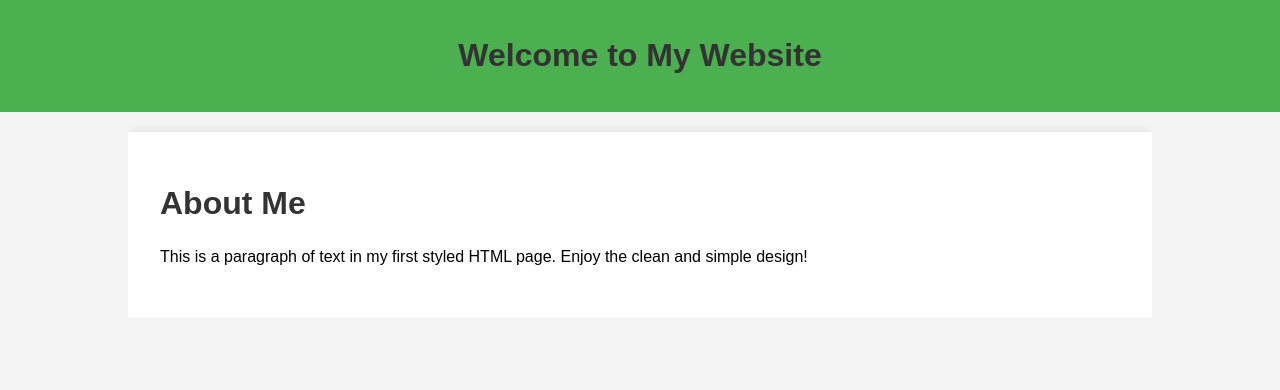
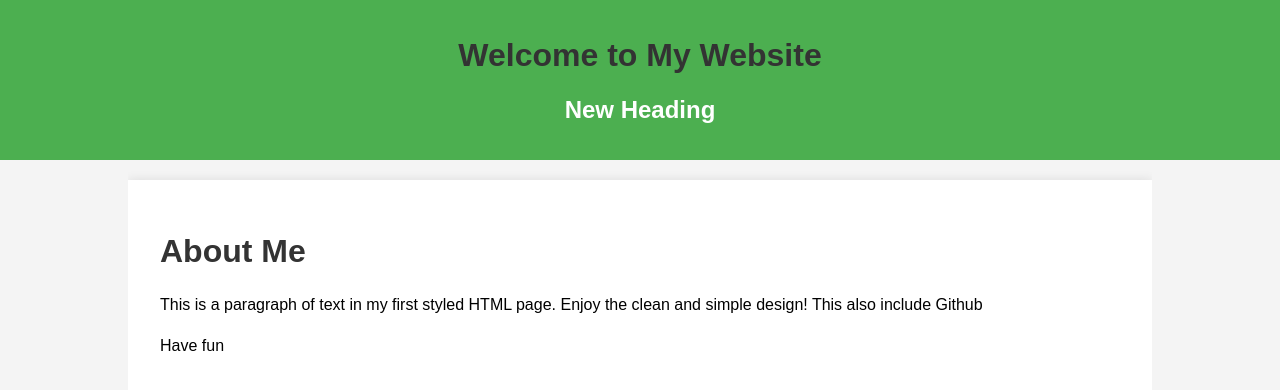
Before and after one commit to Nandana-p-a/gitworkshop, a plain HTML site: page index.html in a window 1280 px wide. Drawn offline with Linux system fonts and the light colour scheme.

Commit message:
codeupdate from new branch

```diff
--- a/index.html
+++ b/index.html
@@ -39,11 +39,15 @@
 <body>
     <header>
         <h1>Welcome to My Website</h1>
+        <h2>New Heading</h2>
     </header>
     <div class="container">
         <main>
             <h1>About Me</h1>
-            <p>This is a paragraph of text in my first styled HTML page. Enjoy the clean and simple design!</p>
+            <p>This is a paragraph of text in my first styled HTML page. Enjoy the clean and simple design!
+                This also include Github
+            </p>
+            <p>Have fun</p>
         </main>
     </div>
 </body>
```
